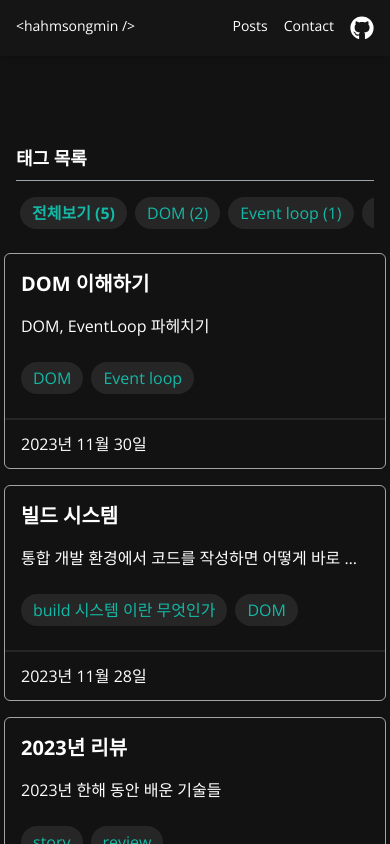
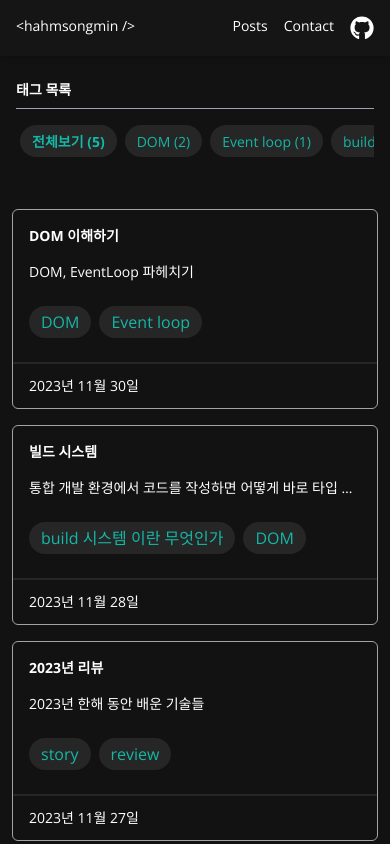
Before and after one commit to ivanselah/ivanselah.com, a Next.js app: page /posts in a window 390 px wide. Shown: the top 844 px of the page. Built offline with nearby package versions, Linux system fonts and the light colour scheme.

Commit message:
style:mobile 대응

```diff
--- a/src/app/layout.tsx
+++ b/src/app/layout.tsx
@@ -26,7 +26,9 @@ export default function RootLayout({
     <html lang="en" suppressHydrationWarning className={openSans.className}>
       <RootProviders>
         <Header />
-        <main className="w-full mx-auto pt-32 grow">{children}</main>
+        <main className="w-full mx-auto pt-16 md:pt-24 lg:pt-32 grow">
+          {children}
+        </main>
       </RootProviders>
     </html>
   );
--- a/src/components/posts/FilterablePosts.tsx
+++ b/src/components/posts/FilterablePosts.tsx
@@ -3,7 +3,7 @@
 import React from 'react';
 import { Post } from '@/service/posts';
 import PostsGrid from '@/components/posts/PostsGrid';
-import Tags from '@/components/posts/Tags';
+import PostsTags from '@/components/posts/PostsTags';
 import { useSelectTagStore } from '@/store/store';
 
 type FilterablePostsProps = {
@@ -26,7 +26,7 @@ export default function FilterablePosts({ posts, tags }: FilterablePostsProps) {
 
   return (
     <section className="flex flex-col md:flex-row mt-15">
-      <Tags
+      <PostsTags
         tags={[ALL_POSTS, ...tags]}
         selectedTag={selectedTag}
         onClick={onTagClick}
--- a/src/components/posts/PostCard.tsx
+++ b/src/components/posts/PostCard.tsx
@@ -19,8 +19,10 @@ export default function PostCard({
       <Link href={`/posts/${path}`}>
         <article>
           <div className="flex flex-col p-4">
-            <h3 className="text-xl font-bold text-left mb-4">{title}</h3>
-            <p className="w-full truncate">{description}</p>
+            <h3 className="text-xl max-sm:text-sm font-bold text-left mb-4">
+              {title}
+            </h3>
+            <p className="w-full max-sm:text-sm truncate">{description}</p>
           </div>
         </article>
       </Link>
@@ -36,7 +38,9 @@ export default function PostCard({
         ))}
       </ul>
       <div className="w-full h-full border-t-2 border-neutral-100 dark:border-neutral-800 mt-5 p-3 text-center">
-        <time className="block text-left pl-1">{date.toString()}</time>
+        <time className="block text-left pl-1 max-sm:text-sm">
+          {date.toString()}
+        </time>
       </div>
     </section>
   );
--- a/src/components/posts/Posts.tsx
+++ /dev/null
@@ -1,13 +0,0 @@
-import React from 'react';
-import PostsGrid from '@/components/posts/PostsGrid';
-import { getAllPublicPosts } from '@/service/posts';
-
-export default async function Posts() {
-  const posts = await getAllPublicPosts();
-  return (
-    <section>
-      <h1 className="text-2xl font-bold mb-10">Featured Posts</h1>
-      <PostsGrid posts={posts} />
-    </section>
-  );
-}
--- a/src/components/posts/PostsGrid.tsx
+++ b/src/components/posts/PostsGrid.tsx
@@ -8,7 +8,7 @@ type PostsGridProps = {
 
 export default function PostsGrid({ posts }: PostsGridProps) {
   return (
-    <ul className="min-w-[100%] md:min-w-[80%] mx-auto p-1 grid gap-4 grid-cols-1 sm:grid-cols-2 md:grid-cols-2">
+    <ul className="min-w-[100%] md:min-w-[80%] mx-auto p-1 max-sm:p-3 max-md:p-2 grid gap-4 grid-cols-1 sm:grid-cols-2 md:grid-cols-2">
       {posts.map(post => {
         return (
           <li key={post.path}>
--- a/src/components/posts/Tags.tsx
+++ b/src/components/posts/PostsTags.tsx
@@ -1,25 +1,25 @@
 import React from 'react';
 
-type TagsProps = {
+type PostsTagsProps = {
   tags: string[],
   selectedTag: string,
   onClick: (tag: string) => void,
 };
 
-export default function Tags({
+export default function PostsTags({
   tags: originTags,
   selectedTag,
   onClick,
-}: TagsProps) {
+}: PostsTagsProps) {
   const removeDuplicatedTags = Array.from(new Set(originTags));
   const totalTagsCount = removeDuplicatedTags.length - 1;
 
   return (
     <section className="min-w-[100%] md:min-w-[20%] text-center p-4">
-      <h2 className="text-lg text-left font-bold border-b border-gray-400 pb-2 mb-3">
+      <h2 className="text-lg max-md:text-sm text-left font-bold border-b border-gray-400 pb-2 mb-3">
         태그 목록
       </h2>
-      <ul className="flex flex-row md:flex-col max-md:overflow-x-scroll">
+      <ul className="flex flex-row md:flex-col max-md:overflow-x-scroll max-md:mb-1 max-md:pb-4">
         {removeDuplicatedTags.map((tag, index) => {
           const targetTagsCount = originTags.filter(
             targetTag => targetTag === tag,
@@ -33,7 +33,7 @@ export default function Tags({
               key={tag}
               onClick={() => onClick(tag)}
             >
-              <span>{`${tag} (${
+              <span className="max-md:text-sm">{`${tag} (${
                 isAllPosts ? totalTagsCount : targetTagsCount
               })`}</span>
             </li>
```
